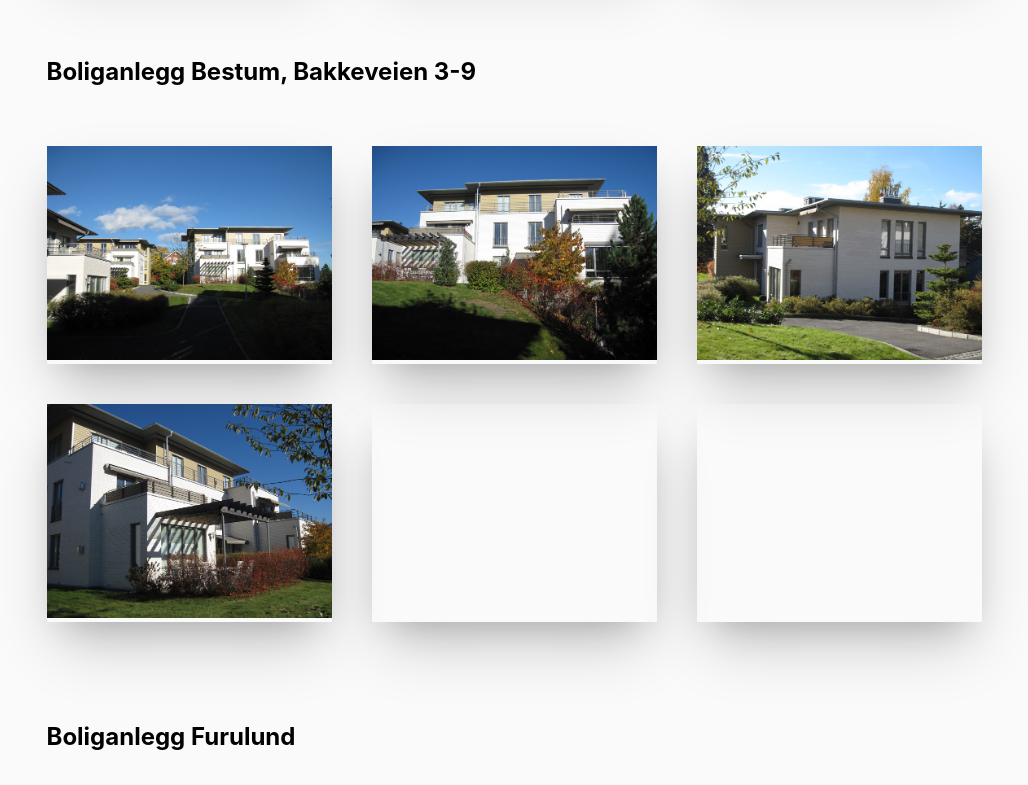
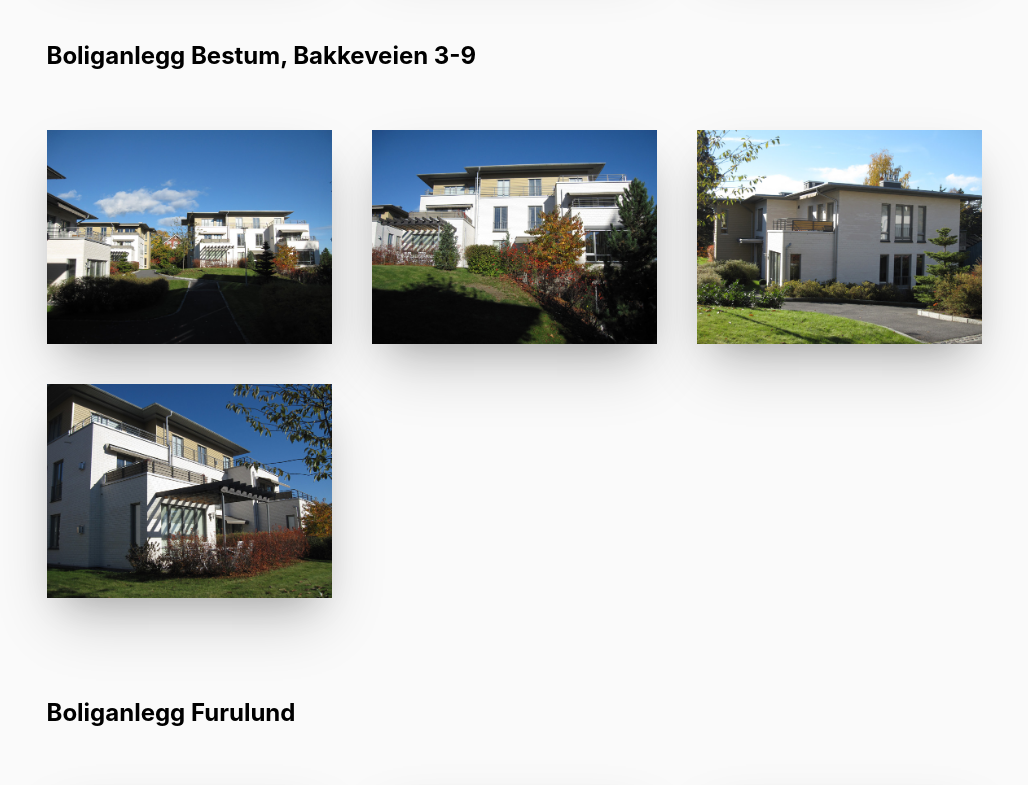
Before and after one commit to kyrrelm/nettside-farmor, a React (Create React App) app: page /album in a window 1280 px wide. Shown: the part 1480-2265 px from the top of the page, without its empty margins (126-1154 px from the left). Built offline with nearby package versions, Linux system fonts and the light colour scheme.

Commit message:
prettier, editorconfig and more

```diff
--- a/package.json
+++ b/package.json
@@ -11,6 +11,7 @@
     "@types/react": "16.9.49",
     "@types/react-dom": "16.9.8",
     "@types/react-router-dom": "5.1.5",
+    "prettier": "2.1.2",
     "react": "^16.13.1",
     "react-dom": "^16.13.1",
     "react-router-dom": "5.2.0",
--- a/src/album/Project.tsx
+++ b/src/album/Project.tsx
@@ -1,4 +1,4 @@
-import React, {CSSProperties} from 'react';
+import React, { CSSProperties } from "react";
 
 const COLUMNS = 3;
 
@@ -9,7 +9,7 @@ interface Props {
     imageUrls: string[];
 }
 
-export default function Project({navn, imageUrls}: Props) {
+export default function Project({ navn, imageUrls }: Props) {
     return (
         <div>
             {renderHeader(navn)}
@@ -22,8 +22,8 @@ function renderHeader(navn: string) {
     return (
         <header
             style={{
-                display: 'flex',
-                justifyContent: 'space-between',
+                display: "flex",
+                justifyContent: "space-between",
                 marginBottom: STANDARD_SPACING,
                 marginTop: STANDARD_SPACING,
             }}
@@ -38,13 +38,11 @@ function renderImages(imageUrls: string[]) {
     return (
         <div
             style={{
-                display: 'flex',
-                flexDirection: 'column',
+                display: "flex",
+                flexDirection: "column",
             }}
         >
-            {chunk(imageUrls, COLUMNS).map((rowUrls) =>
-                renderRow(rowUrls),
-            )}
+            {chunk(imageUrls, COLUMNS).map((rowUrls) => renderRow(rowUrls))}
         </div>
     );
 }
@@ -53,7 +51,7 @@ function renderRow(localImageUrls: string[]) {
     return (
         <div
             style={{
-                display: 'flex',
+                display: "flex",
                 marginBottom: STANDARD_SPACING,
                 marginLeft: -STANDARD_SPACING / 2,
                 marginRight: -STANDARD_SPACING / 2,
@@ -61,30 +59,47 @@ function renderRow(localImageUrls: string[]) {
         >
             {localImageUrls.map((url) => renderImageContainer(url))}
             {[...new Array(COLUMNS - localImageUrls.length)].map(
-                renderImageContainer,
+                renderImageContainer
             )}
         </div>
     );
 }
 
 function renderImageContainer(url?: string) {
+    if (url === undefined) {
+        return (
+            <div
+                style={{
+                    flexBasis: "0%",
+                    flexGrow: 1,
+                    marginLeft: STANDARD_SPACING / 2,
+                    marginRight: STANDARD_SPACING / 2,
+                }}
+            ></div>
+        );
+    }
     return (
         <div
             key={url}
             style={{
-                flexBasis: '0%',
+                flexBasis: "0%",
                 flexGrow: 1,
                 marginLeft: STANDARD_SPACING / 2,
                 marginRight: STANDARD_SPACING / 2,
-                boxShadow: '0 30px 60px -10px rgba(0,0,0,0.2), 0 18px 36px -18px rgba(0,0,0,0.22)'
+
             }}
         >
-            <a href={'/fixthis'}>
+            <a href={"/fixthis"}>
                 <div
-                    style={{
-                        maxHeight: 700,
-                        maxWidth: 700,
-                    }}
+                    style={
+                        {
+                            maxHeight: 700,
+                            maxWidth: 700,
+                            lineHeight: 0,
+                            boxShadow:
+                                "0 30px 60px -10px rgba(0,0,0,0.2), 0 18px 36px -18px rgba(0,0,0,0.22)",
+                        }
+                    }
                 >
                     {url && <img alt={url} src={url} style={styles.img} />}
                 </div>
@@ -94,7 +109,7 @@ function renderImageContainer(url?: string) {
 }
 
 const styles: { [name: string]: CSSProperties } = {
-    img: { height: '100%', width: '100%' },
+    img: { height: "100%", width: "100%" },
 };
 
 function chunk<T>(array: T[], size: number): T[][] {
```
Also changed, not shown: 2 other files (tests, documents, lock files or other folders).
